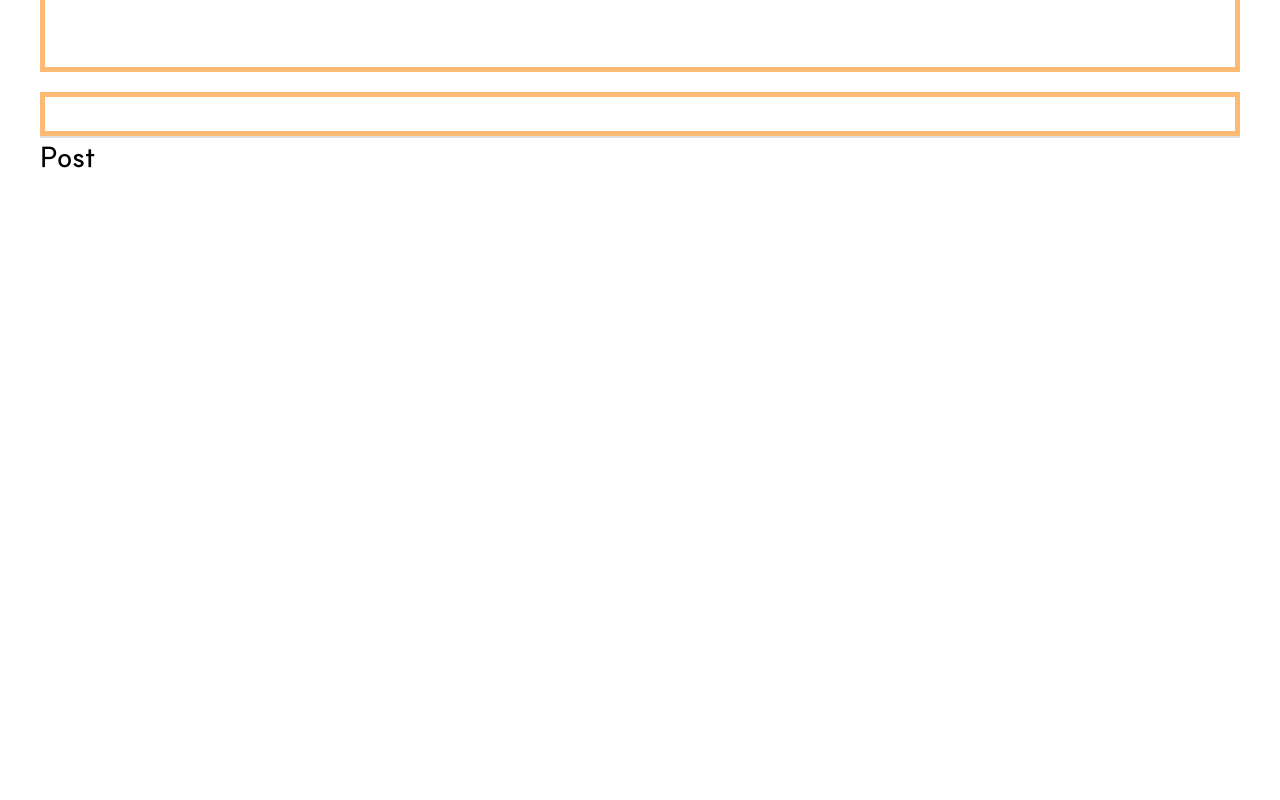
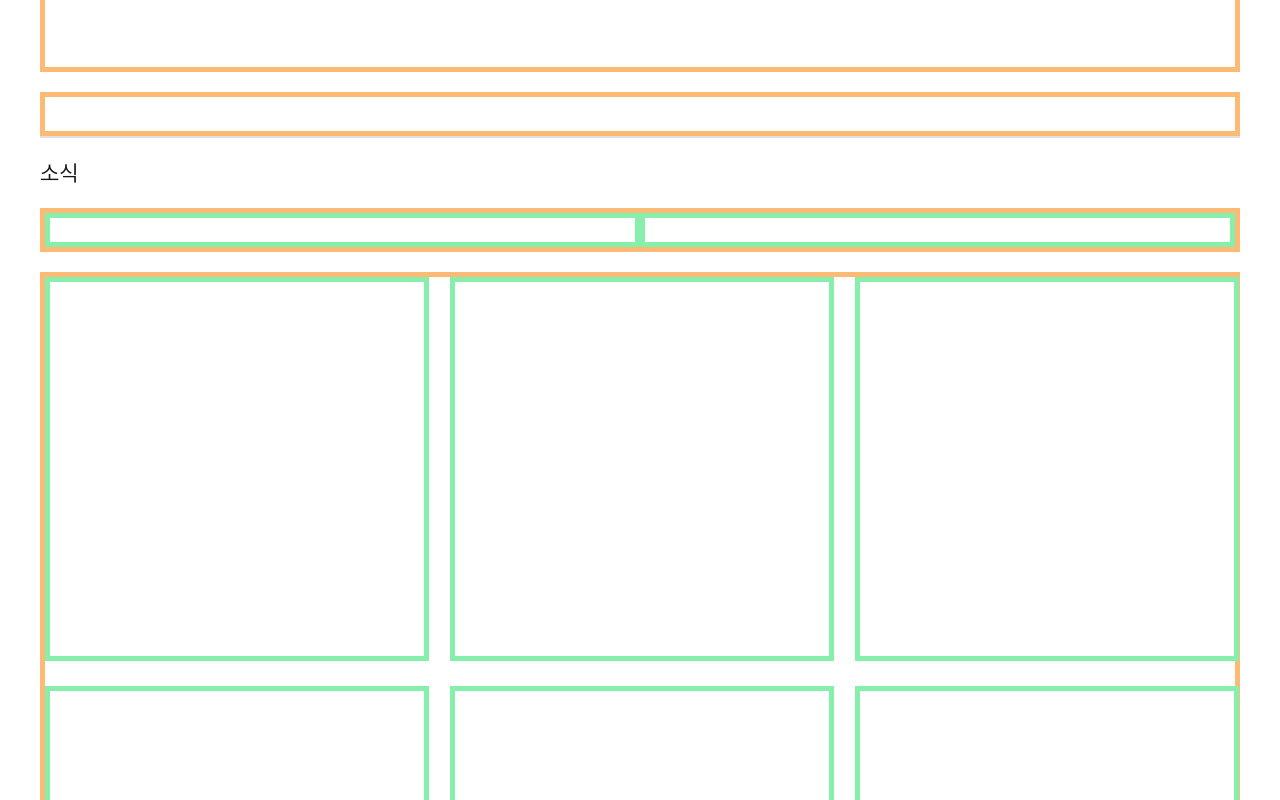
Before and after one commit to mobi-projects/nail-case-client, a Next.js app: page /manager/base/my-shop/post in a window 1280 px wide. Shown: the part 360-1160 px from the top of the page. Before the commit the page ends 800 px from the top, so only its background shows below. Built offline with nearby package versions, Linux system fonts and the light colour scheme.

Commit message:
🎨 manager/base/my-shop/post CCI

```diff
--- a/src/app/(manager)/manager/base/my-shop/post/page.tsx
+++ b/src/app/(manager)/manager/base/my-shop/post/page.tsx
@@ -1,3 +1,12 @@
+import Manager_Base_MyShop_Post_01 from "@/component/custom/manager/base/my-shop/post/01/page"
+import Manager_Base_MyShop_Post_02 from "@/component/custom/manager/base/my-shop/post/02/page"
+
 export default function Post() {
-	return <h1>Post</h1>
+	return (
+		<div className="flex w-full flex-col gap-[20px] pt-[20px]">
+			<p className="text-Title03 text-Gray100">소식</p>
+			<Manager_Base_MyShop_Post_01 />
+			<Manager_Base_MyShop_Post_02 />
+		</div>
+	)
 }
--- /dev/null
+++ b/src/component/custom/manager/base/my-shop/post/01/page.tsx
@@ -0,0 +1,14 @@
+export default function Manager_Base_MyShop_Post_01() {
+	return (
+		<div className="flex h-[44px] w-full justify-between border-[5px] border-orange-300">
+			<Manager_Base_MyShop_Post_01_01 />
+			<Manager_Base_MyShop_Post_01_02 />
+		</div>
+	)
+}
+function Manager_Base_MyShop_Post_01_01() {
+	return <div className="h-full w-1/2 border-[5px] border-green-300" />
+}
+function Manager_Base_MyShop_Post_01_02() {
+	return <div className="h-full w-1/2 border-[5px] border-green-300" />
+}
--- /dev/null
+++ b/src/component/custom/manager/base/my-shop/post/02/page.tsx
@@ -0,0 +1,14 @@
+export default function Manager_Base_MyShop_Post_02() {
+	return (
+		<div className="grid w-full grid-cols-3 gap-[25px] border-[5px] border-orange-300">
+			{Array.from({ length: 6 }, (_, idx) => (
+				<Manager_Base_MyShop_Post_02_01 key={idx} />
+			))}
+		</div>
+	)
+}
+function Manager_Base_MyShop_Post_02_01() {
+	return (
+		<div className="aspect-square w-[384px] border-[5px] border-green-300" />
+	)
+}
```
